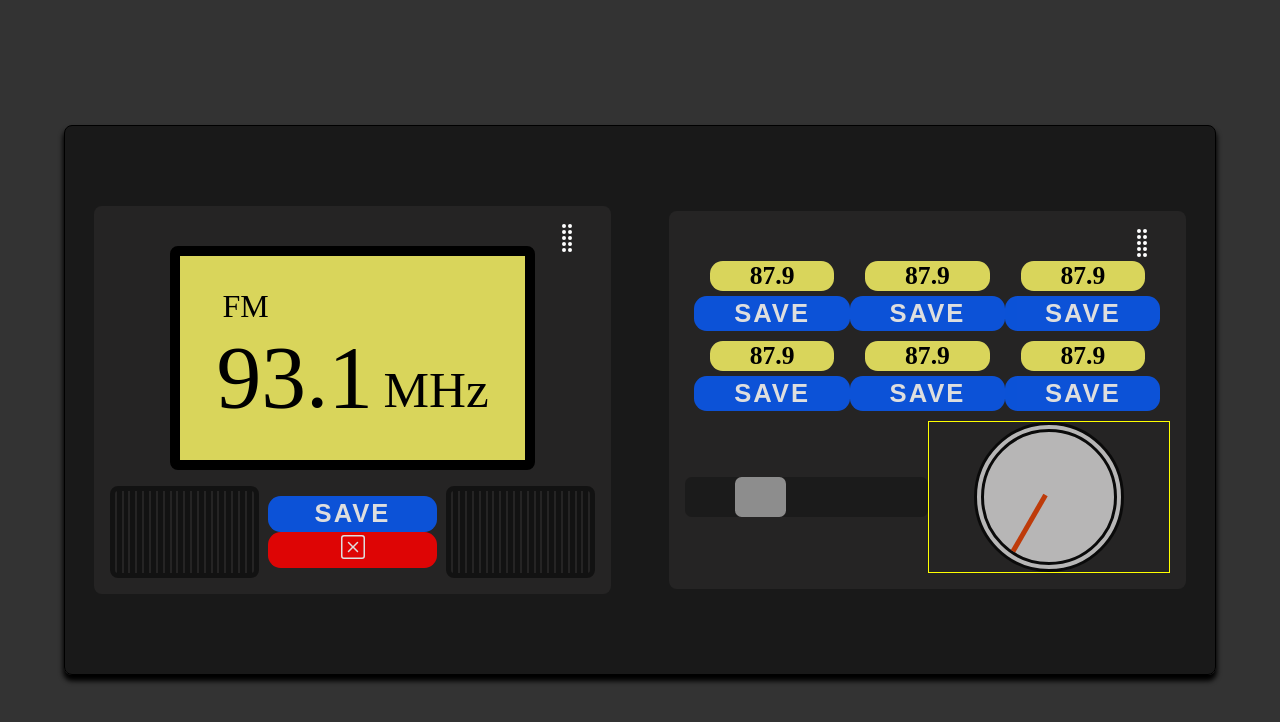
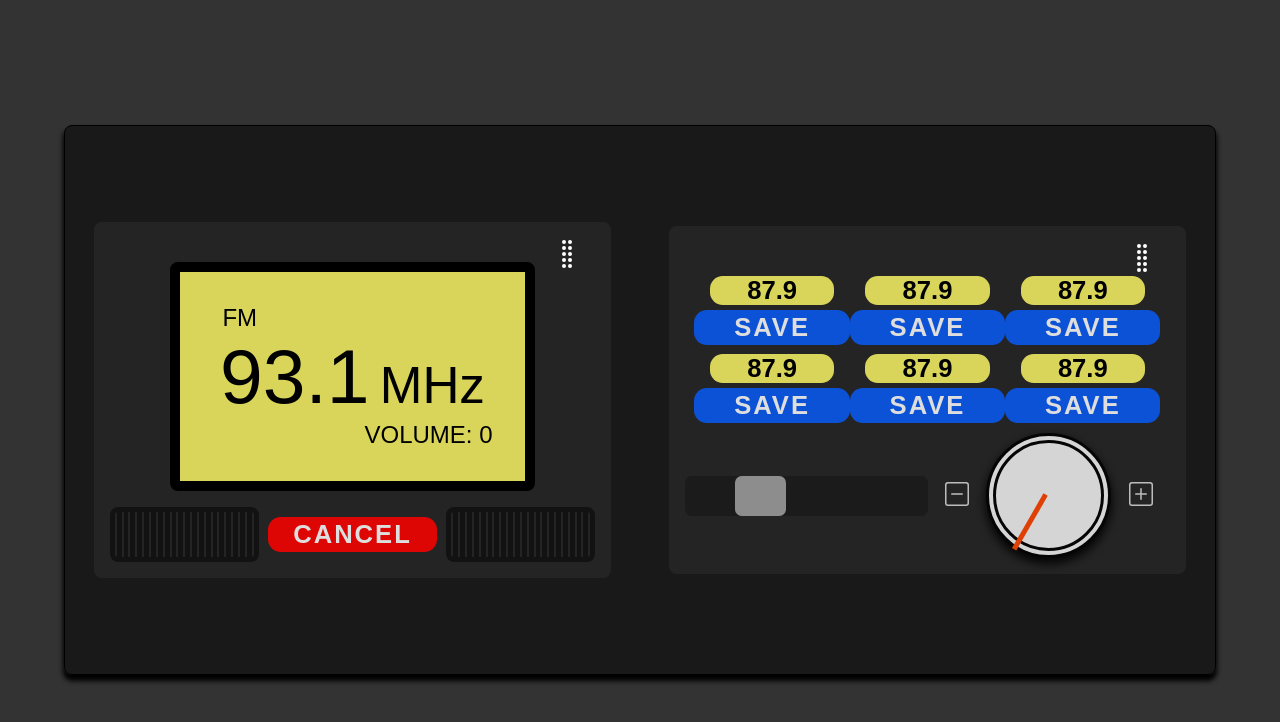
Before and after one commit to dctablac/FM-Radio, a React (Create React App) app: page / in a window 1280 px wide. Both pictures are taken after a click on the button "SAVE". Shown: the top 722 px of the page. Built offline with nearby package versions, Linux system fonts and the light colour scheme.

Commit message:
Volume knob functionality. Volume buttons for touch screens. Replaced cancel icon with text. Volume on display.

```diff
--- a/public/assets/style.css
+++ b/public/assets/style.css
@@ -2,6 +2,7 @@
     padding: 0;
     margin: 0;
     box-sizing: border-box;
+    font-family:Arial, Helvetica, sans-serif;
 }
 
 :root {
@@ -38,7 +39,7 @@
     box-shadow: 0 5px 5px 1px black;
     display: flex;
     flex-direction: column;
-    justify-content: space-between;
+    justify-content: space-around;
     align-items: center;
 }
 
@@ -65,8 +66,6 @@
     padding: 2em;
     display: flex;
     flex-direction: column;
-    justify-content: space-around;
-    align-items: center;
 }
 
 #screen p {
@@ -75,7 +74,13 @@
 
 #screen p:first-child {
     padding-left: 10px;
-    font-size: 2.5vw;
+    font-size: 1.5em;
+}
+
+#screen p:nth-child(3) {
+    font-size: 1.5em;
+    text-align: end;
+    height: 100%;
 }
 
 #frequency-value {
@@ -235,35 +240,66 @@
 #volume {
     display: flex;
     height: 100%;
-    justify-content: center;
+    justify-content: space-evenly;
     align-items: center;
     width: 50%;
-    border: 1px solid yellow;
 }
 
 #volume-knob {
+    position: relative;
     display: flex;
     border-radius: 50%;
     border: 10px double black;
-    height: 70px;
-    width: 70px;
+    box-shadow: 0 5px 10px 1px black;
+    height: 50px;
+    width: 50px;
     background-color: var(--knob-color);
-    opacity: 0.7;
-    transition: opacity 0.2s linear;
-    cursor: grabbing;
+    opacity: 0.85;
+    cursor: pointer;
 }
 
-#volume-knob:hover {
-    opacity: 1;
+#volume-knob-tooltip {
+    background-color: rgba(0,0,0,.5);
+    color: white;
+    font-size: 1em;
+    position: absolute;
+    top: 115%;
+    left: 10%;
+    padding: 5%;
+    font-weight: bold;
+    display: none;
+    width: 100px;
+    z-index: 1;
+}
+
+#volume-knob:hover #volume-knob-tooltip {
+    display: block;
 }
 
 #volume-arm {
     border-top: 5px solid orangered;
     position: relative;
     top: 50%;
-    width: 50%;
+    right: 11%;
+    width: 60%;
     transform: rotate(-60deg) translateY(-5%);
     transform-origin: top right;
+    transition-duration: 0.3s;
+}
+
+.volume-btn {
+    cursor: pointer;
+    opacity: 0.7;
+    transition-duration: 0.2s;
+}
+
+.volume-btn:hover {
+    opacity: 1;
+    transform: scale(1.2)
+}
+
+.volume-btn:active {
+    transform: scale(1)
 }
 
 .drag-icon {
@@ -285,7 +321,7 @@
         width: 45%;
     }
     #frequency-value {
-        font-size: 7vw;
+        font-size: 6vw;
     }
     #screen span {
         margin-left: 0.2em;
@@ -299,15 +335,12 @@
     .station-display {
         font-size: 2vw;
     }
-    #volume-knob {
-        height: 150px;
-        width: 150px;
-    }
 }
 
 @media(max-width: 650px) {
-    #screen p:first-child {
-        font-size: 1.5em;
+
+    #screen p:nth-child(3) {
+        font-size: 1em;
     }
 
     #frequency-value {
@@ -320,6 +353,10 @@
 
     #frequency-slider::-webkit-slider-thumb {
         width: 6vw;
+    }
+
+    #volume-knob-tooltip {
+        font-size: 0.5em;
     }
 }
 
@@ -342,17 +379,31 @@
     #btn-save {
         font-size: 0.8em;
     }
+    #volume-knob-tooltip {
+        display: none;
+    }
+    .btn {
+        font-size: 1em;
+    }
+    #screen p:nth-child(3) {
+        font-size: 0.7em;
+    }
 
 }
 
 @media (min-width: 900px) {
     #volume-knob {
-        height: 150px;
-        width: 150px;
+        height: 125px;
+        width: 125px;
     }
 }
 
 @media (min-height: 1000px) {
+
+    #screen p:nth-child(3) {
+        font-size: 2em;
+    }
+
     #volume-knob {
         height: 150px;
         width: 150px;
--- a/src/components/Control.jsx
+++ b/src/components/Control.jsx
@@ -8,16 +8,26 @@ class Control extends Component {
         min: 87.9,
         max: 107.9,
         step: 0.2,
-        station_1: 87.9,
-        station_2: 87.9,
-        station_3: 87.9,
-        station_4: 87.9,
-        station_5: 87.9,
-        station_6: 87.9,
+        station1: 87.9,
+        station2: 87.9,
+        station3: 87.9,
+        station4: 87.9,
+        station5: 87.9,
+        station6: 87.9,
         restore_icon: <svg xmlns="http://www.w3.org/2000/svg" width="32" height="32" fill="currentColor" className="bi bi-play-circle" viewBox="0 0 16 16">
         <path d="M8 15A7 7 0 1 1 8 1a7 7 0 0 1 0 14zm0 1A8 8 0 1 0 8 0a8 8 0 0 0 0 16z"/>
         <path d="M6.271 5.055a.5.5 0 0 1 .52.038l3.5 2.5a.5.5 0 0 1 0 .814l-3.5 2.5A.5.5 0 0 1 6 10.5v-5a.5.5 0 0 1 .271-.445z"/>
-      </svg>
+      </svg>,
+        volume_up_icon: <svg xmlns="http://www.w3.org/2000/svg" width="24" height="24" fill="white" className="bi bi-plus-square" viewBox="0 0 16 16">
+        <path d="M14 1a1 1 0 0 1 1 1v12a1 1 0 0 1-1 1H2a1 1 0 0 1-1-1V2a1 1 0 0 1 1-1h12zM2 0a2 2 0 0 0-2 2v12a2 2 0 0 0 2 2h12a2 2 0 0 0 2-2V2a2 2 0 0 0-2-2H2z"/>
+        <path d="M8 4a.5.5 0 0 1 .5.5v3h3a.5.5 0 0 1 0 1h-3v3a.5.5 0 0 1-1 0v-3h-3a.5.5 0 0 1 0-1h3v-3A.5.5 0 0 1 8 4z"/>
+      </svg>,
+        volume_down_icon: <svg xmlns="http://www.w3.org/2000/svg" width="24" height="24" fill="white" className="bi bi-dash-square" viewBox="0 0 16 16">
+        <path d="M14 1a1 1 0 0 1 1 1v12a1 1 0 0 1-1 1H2a1 1 0 0 1-1-1V2a1 1 0 0 1 1-1h12zM2 0a2 2 0 0 0-2 2v12a2 2 0 0 0 2 2h12a2 2 0 0 0 2-2V2a2 2 0 0 0-2-2H2z"/>
+        <path d="M4 8a.5.5 0 0 1 .5-.5h7a.5.5 0 0 1 0 1h-7A.5.5 0 0 1 4 8z"/>
+      </svg>,
+        scrolled: false
+
     };
 
     handleFrequencyChange = (event) => {
@@ -29,20 +39,24 @@ class Control extends Component {
     handleSaveStationClick = (slot) => {
         if (this.props.showCancelIcon) { // If cancel intent is made
             this.setState({
-                ["station_"+slot]: this.props.frequency
+                ["station"+slot]: this.props.frequency
             });
             this.props.cancelSave();
         }
         else { // Else set radio to saved frequency
-            let savedFrequency = this.state["station_"+slot];
+            let savedFrequency = this.state["station"+slot];
             this.props.onFrequencyChange(savedFrequency);
         }
-
     }
 
-    changeVolume = (e) => {
-        console.log(e.clientX);
-    }
+    handleScroll = (e) => {
+        if (e.deltaY < 0) { // Scrolled up
+            this.props.volumeUp();
+        }
+        else {
+            this.props.volumeDown();
+        }
+    };
 
     render() {
         return (
@@ -61,7 +75,7 @@ class Control extends Component {
                 </div>
                 <div id="saved-stations">
                     <div className="saved-station">
-                        <p className="station-display">{this.state.station_1}</p>
+                        <p className="station-display">{this.state.station1}</p>
                         <button className="btn btn-restore"
                         onClick={() => this.handleSaveStationClick(1)}>
                             {!this.props.showCancelIcon && this.state.restore_icon}
@@ -69,7 +83,7 @@ class Control extends Component {
                             </button>
                     </div>
                     <div className="saved-station">
-                        <p className="station-display">{this.state.station_2}</p>
+                        <p className="station-display">{this.state.station2}</p>
                         <button className="btn btn-restore"
                         onClick={() => this.handleSaveStationClick(2)}>
                             {!this.props.showCancelIcon && this.state.restore_icon}
@@ -77,7 +91,7 @@ class Control extends Component {
                         </button>
                     </div>
                     <div className="saved-station">
-                        <p className="station-display">{this.state.station_3}</p>
+                        <p className="station-display">{this.state.station3}</p>
                         <button className="btn btn-restore"
                         onClick={() => this.handleSaveStationClick(3)}>
                             {!this.props.showCancelIcon && this.state.restore_icon}
@@ -85,7 +99,7 @@ class Control extends Component {
                         </button>
                     </div>
                     <div className="saved-station">
-                        <p className="station-display">{this.state.station_4}</p>
+                        <p className="station-display">{this.state.station4}</p>
                         <button className="btn btn-restore"
                         onClick={() => this.handleSaveStationClick(4)}>
                             {!this.props.showCancelIcon && this.state.restore_icon}
@@ -93,7 +107,7 @@ class Control extends Component {
                         </button>
                     </div>
                     <div className="saved-station">
-                        <p className="station-display">{this.state.station_5}</p>
+                        <p className="station-display">{this.state.station5}</p>
                         <button className="btn btn-restore"
                         onClick={() => this.handleSaveStationClick(5)}>
                             {!this.props.showCancelIcon && this.state.restore_icon}
@@ -101,7 +115,7 @@ class Control extends Component {
                         </button>
                     </div>
                     <div className="saved-station">
-                        <p className="station-display">{this.state.station_6}</p>
+                        <p className="station-display">{this.state.station6}</p>
                         <button className="btn btn-restore"
                         onClick={() => this.handleSaveStationClick(6)}>
                             {!this.props.showCancelIcon && this.state.restore_icon}
@@ -117,10 +131,15 @@ class Control extends Component {
                         max={this.state.max} step={this.state.step}/>
                     </div>
                     <div id="volume">
-                        <div id="volume-knob"
-                        onMouseDown={this.changeVolume}
-                        >
-                            <div id="volume-arm"></div>
+                        <div className="volume-btn" onClick={this.props.volumeDown}>
+                            {this.state.volume_down_icon}
+                        </div>
+                        <div id="volume-knob" onWheel={this.handleScroll}>
+                            <p id="volume-knob-tooltip">Scroll or press buttons to change volume</p>
+                            {this.props.volumeArm}
+                        </div>
+                        <div className="volume-btn" onClick={this.props.volumeUp}>
+                            {this.state.volume_up_icon}
                         </div>
                     </div>
                 </div>
--- a/src/components/Display.jsx
+++ b/src/components/Display.jsx
@@ -23,6 +23,7 @@ class Display extends Component {
                 <div id="screen">
                     <p>FM</p>
                     <p id="frequency-value">{this.props.frequency}<span>MHz</span></p>
+                    <p>VOLUME: {this.props.volume}</p>
                 </div>
                 <div id="speakers-container">
                     <div className="speakers">
@@ -50,14 +51,8 @@ class Display extends Component {
                         <div className="speaker"></div>
                     </div>
                     <div id="display-btn-container">
-                        <button id="btn-save" className="btn" onClick={this.props.saveIntent}>SAVE</button>
-                        {this.props.showCancelIcon && <button id="btn-cancel" className="btn" onClick={this.props.cancelSave}>
-                            <svg xmlns="http://www.w3.org/2000/svg" width="24" height="24"
-                            fill="currentColor" className="bi bi-x-square" viewBox="0 0 16 16">
-  <path d="M14 1a1 1 0 0 1 1 1v12a1 1 0 0 1-1 1H2a1 1 0 0 1-1-1V2a1 1 0 0 1 1-1h12zM2 0a2 2 0 0 0-2 2v12a2 2 0 0 0 2 2h12a2 2 0 0 0 2-2V2a2 2 0 0 0-2-2H2z"/>
-  <path d="M4.646 4.646a.5.5 0 0 1 .708 0L8 7.293l2.646-2.647a.5.5 0 0 1 .708.708L8.707 8l2.647 2.646a.5.5 0 0 1-.708.708L8 8.707l-2.646 2.647a.5.5 0 0 1-.708-.708L7.293 8 4.646 5.354a.5.5 0 0 1 0-.708z"/>
-</svg>
-                        </button>}
+                        {!this.props.showCancelIcon && <button id="btn-save" className="btn" onClick={this.props.saveIntent}>SAVE</button>}
+                        {this.props.showCancelIcon && <button id="btn-cancel" className="btn" onClick={this.props.cancelSave}>CANCEL</button>}
                     </div>
                     <div className="speakers">
                         <div className="speaker"></div>
--- a/src/components/Radio.jsx
+++ b/src/components/Radio.jsx
@@ -9,6 +9,10 @@ class Radio extends Component {
     state = {
         frequency: 93.1,
         volume: 0,
+        volumeToAngle: {0: -60, 1: -30, 2: 0, 3: 30,
+            4: 60, 5: 90, 6: 120, 7: 150,
+            8: 180, 9: 210, 10: 240},
+        volumeArm: <div id="volume-arm"></div>,
         draggable: "false",
         dragIcon: <svg xmlns="http://www.w3.org/2000/svg" width="32" height="32" fill="white" className="bi bi-grip-vertical" viewBox="0 0 16 16">
         <path d="M7 2a1 1 0 1 1-2 0 1 1 0 0 1 2 0zm3 0a1 1 0 1 1-2 0 1 1 0 0 1 2 0zM7 5a1 1 0 1 1-2 0 1 1 0 0 1 2 0zm3 0a1 1 0 1 1-2 0 1 1 0 0 1 2 0zM7 8a1 1 0 1 1-2 0 1 1 0 0 1 2 0zm3 0a1 1 0 1 1-2 0 1 1 0 0 1 2 0zm-3 3a1 1 0 1 1-2 0 1 1 0 0 1 2 0zm3 0a1 1 0 1 1-2 0 1 1 0 0 1 2 0zm-3 3a1 1 0 1 1-2 0 1 1 0 0 1 2 0zm3 0a1 1 0 1 1-2 0 1 1 0 0 1 2 0z"/>
@@ -30,7 +34,7 @@ class Radio extends Component {
         })
     }
 
-    // Handle mosue leaving drag icon
+    // Handle mouse leaving drag icon
     handleMouseLeave = () => {
         this.setState({
             draggable: "false"
@@ -84,18 +88,51 @@ class Radio extends Component {
         }
     }
 
+    // Shows cancel icon underneath save station button
     handleSaveIntent = () => {
         this.setState({
             showCancelIcon: true
         })
     }
 
+    // Hides cancel save button
     handleCancelSave = () => {
         this.setState({
             showCancelIcon: false
         })
     }
 
+    adjustVolumeKnob = () => {
+        const volume = this.state.volume;
+        const volumeToAngle = this.state.volumeToAngle;
+
+        const newStyle = {'transform': 'rotate('+volumeToAngle[volume]+'deg) translateY(-5%)'}
+
+        let newVolumeArm = <div id="volume-arm" style={newStyle}></div>
+
+        this.setState({
+            volumeArm: newVolumeArm
+        })
+    }
+
+    handleVolumeDown = () => {
+        const currVolume = this.state.volume;
+        if (currVolume > 0) {
+            this.setState({
+                volume: currVolume - 1
+            }, this.adjustVolumeKnob);
+
+        }
+    }
+
+    handleVolumeUp = () => {
+        const currVolume = this.state.volume;
+        if (currVolume < 10) {
+            this.setState({
+                volume: currVolume + 1
+            }, this.adjustVolumeKnob);
+        }
+    }
 
     render() {
         return (
@@ -113,6 +150,7 @@ class Radio extends Component {
                 saveIntent={this.handleSaveIntent}
                 cancelSave={this.handleCancelSave}
                 showCancelIcon={this.state.showCancelIcon}
+                volume={this.state.volume}
                 />
                 <Control frequency={this.state.frequency}
                 onFrequencyChange={this.handleDisplayChange}
@@ -127,6 +165,10 @@ class Radio extends Component {
                 showCancelIcon={this.state.showCancelIcon}
                 cancelSave={this.handleCancelSave}
                 dragIcon={this.state.dragIcon}
+                volume={this.state.volume}
+                volumeArm={this.state.volumeArm}
+                volumeDown={this.handleVolumeDown}
+                volumeUp={this.handleVolumeUp}
                 />
             </div>
         )
```
